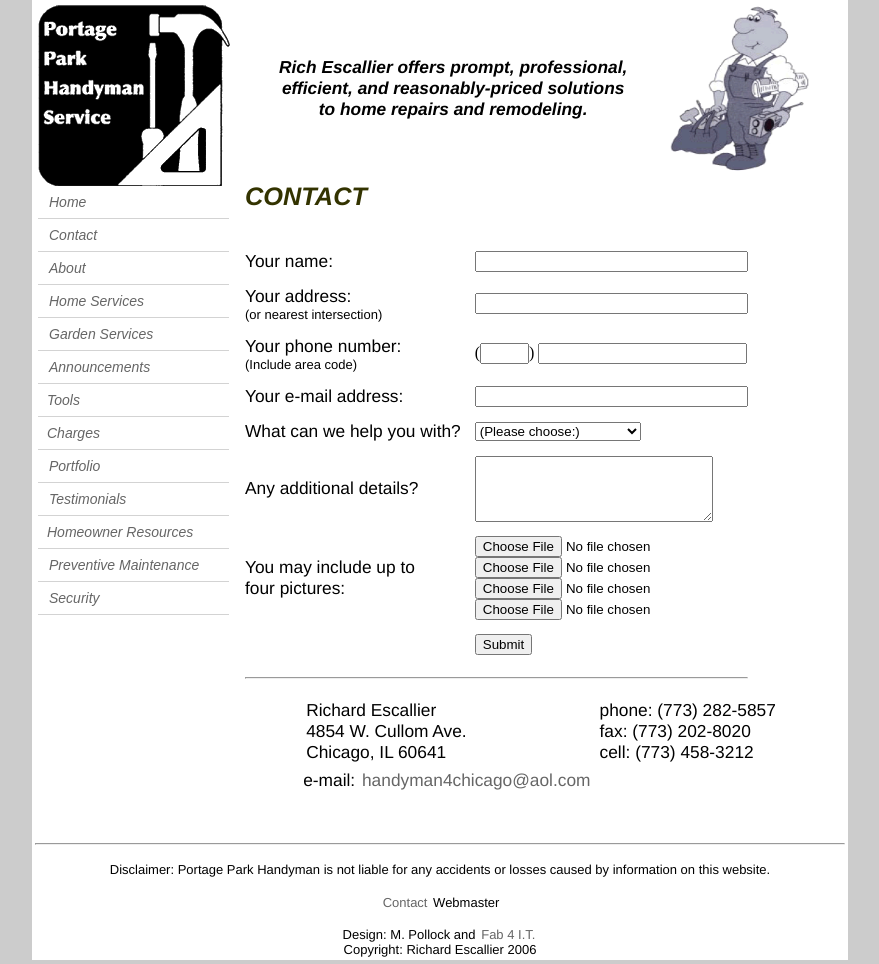
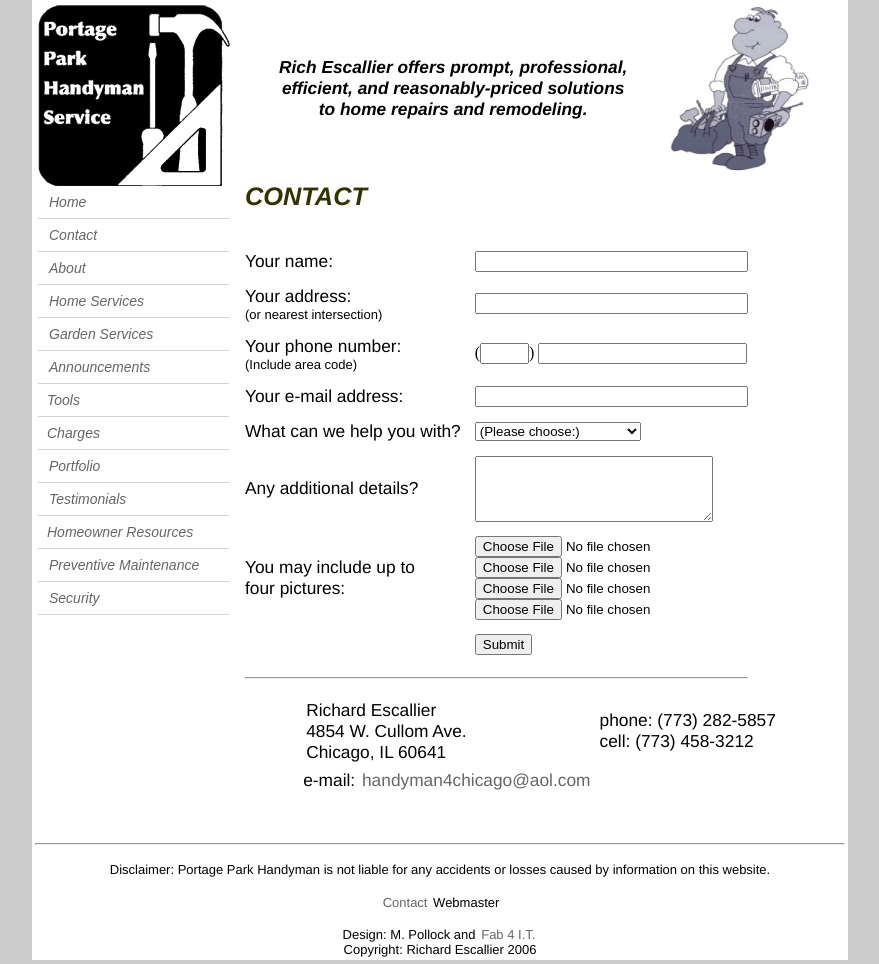
Before and after one commit to scatteredfrog/flirzelkwerp_pphm, a PHP site: page /contact.php in a window 1280 px wide. Shown: the part 47-1011 px from the top of the page, without its empty margins (200-1079 px from the left). Run offline with PHP 8.4, Linux system fonts and the light colour scheme.

Commit message:
Fax number removed

```diff
--- a/contact.htm
+++ b/contact.htm
@@ -78,7 +78,6 @@ dl {  font-family: "Franklin Gothic Medium", "Trebuchet MS"; font-size: 12pt}
         <tr>
           <td>
             <p>phone: 773 282 5857<br>
-              fax: 773 202 8020<br>
               cell: 773 458 3212<br>
               email: <a href="mailto:handyman4chicago@aol.com">handyman4chicago@aol.com</a><br>
               website: <a href="http://www.portageparkhandyman.com">www.portageparkhandyman.com</a></p>
--- a/contact.php
+++ b/contact.php
@@ -159,7 +159,6 @@ function fabFormValidate() {
               </table></td><td width="30"></td>
               <td><table>
                       <tr><td><p>phone: (773) 282-5857<br />
-                          fax: (773) 202-8020<br />
                           cell: (773) 458-3212<br /></td></tr>
                   </table>
               </td>
--- a/contactTEST.php
+++ b/contactTEST.php
@@ -175,7 +175,6 @@ dl {  font-family: "Franklin Gothic Medium", "Trebuchet MS"; font-size: 12pt}
               </table></td><td width="30"></td>
               <td><table>
                       <tr><td><p>phone: (773) 282-5857<br />
-                          fax: (773) 202-8020<br />
                           cell: (773) 458-3212<br /></td></tr>
                   </table>
               </td>
--- a/worm_order.php
+++ b/worm_order.php
@@ -146,7 +146,6 @@
               </table></td><td width="30"></td>
               <td><table>
                       <tr><td><p>phone: (773) 282-5857<br />
-                          fax: (773) 202-8020<br />
                           cell: (773) 458-3212<br /></td></tr>
                   </table>
               </td>
```
